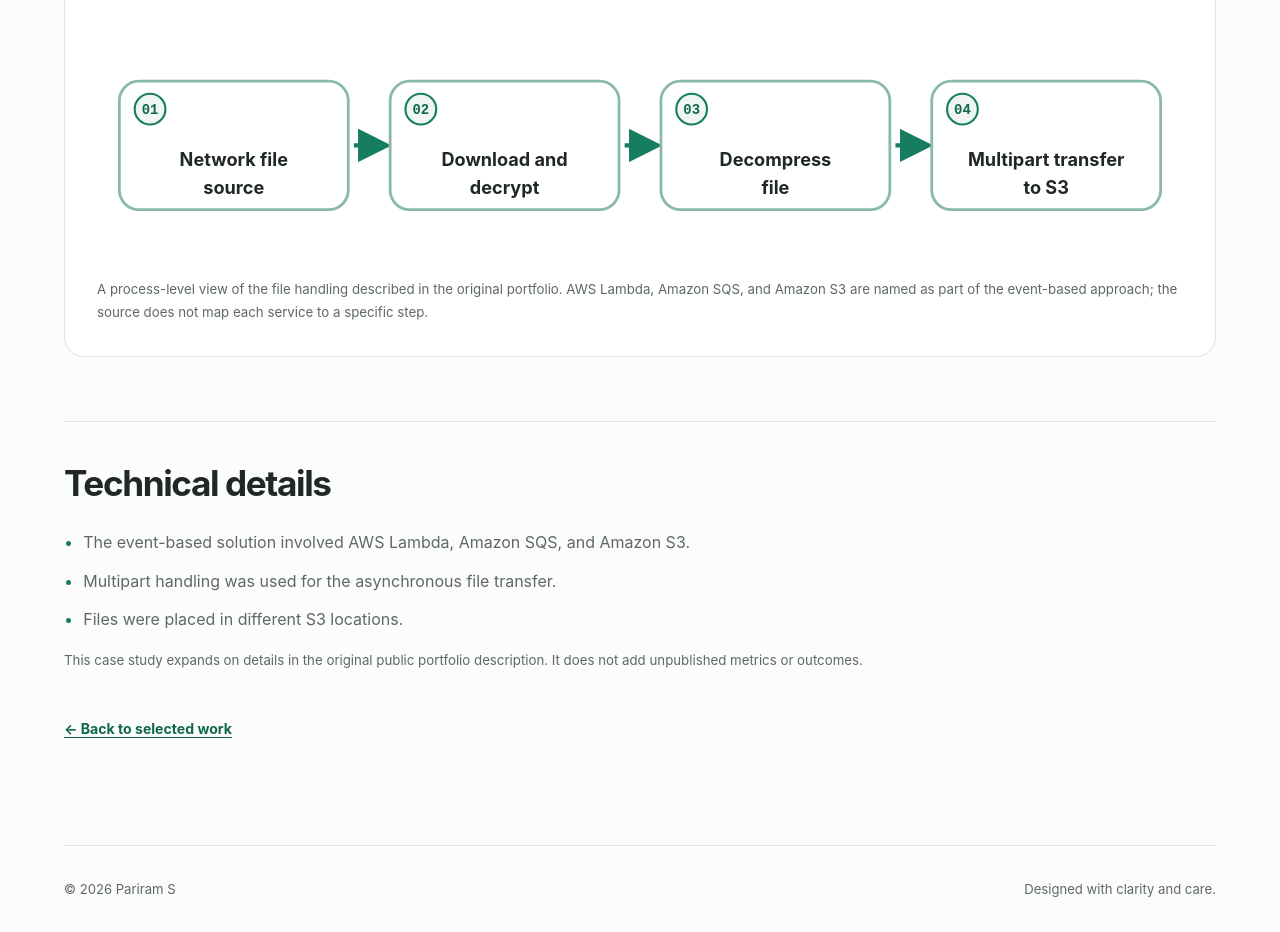
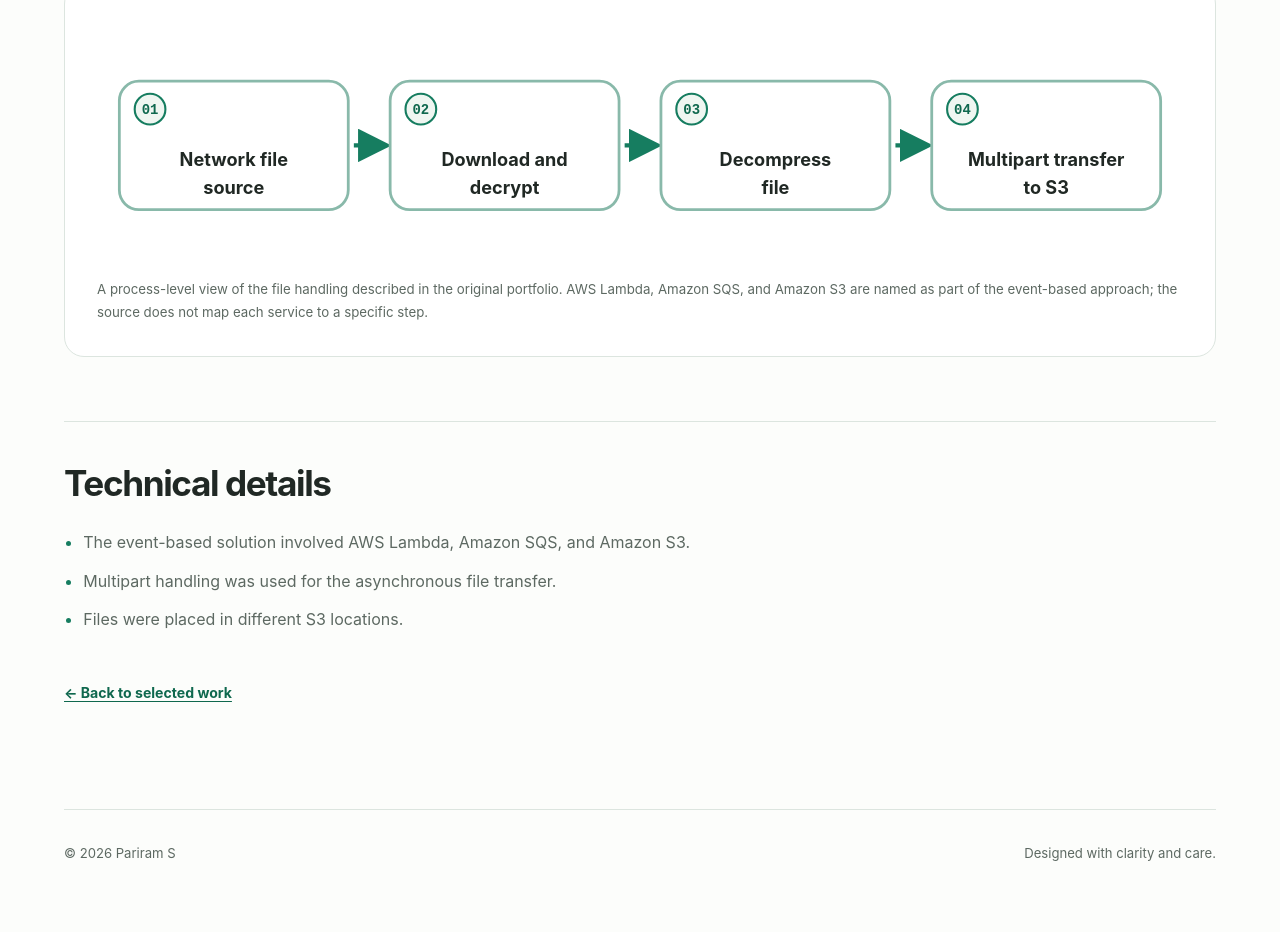
Before and after one commit to Pariram140/parirams-portfolio, an Astro site: page /parirams-portfolio/projects/asynchronous-file-processing in a window 1280 px wide. Shown: the part 2135-3067 px from the top of the page. After the commit the page ends 3031 px from the top, so only its background shows below. Built offline with nearby package versions, Linux system fonts and the light colour scheme; Astro itself is replaced by a stand-in of ours.

Commit message:
remove editorial disclaimer from case studies

```diff
--- a/src/pages/projects/[slug].astro
+++ b/src/pages/projects/[slug].astro
@@ -66,10 +66,6 @@ const homeUrl = `${import.meta.env.BASE_URL}#work`;
           <ul class="case-study-facts">
             {study.engineeringDetails.map((detail) => <li>{detail}</li>)}
           </ul>
-          <p class="case-study-source-note">
-            This case study expands on details in the original public portfolio description. It does
-            not add unpublished metrics or outcomes.
-          </p>
         </section>
       </div>
       <a class="case-study-back-link" href={homeUrl}>← Back to selected work</a>
--- a/src/styles/global.css
+++ b/src/styles/global.css
@@ -737,8 +737,7 @@ html[data-theme="dark"] .theme-icon-moon {
   fill: var(--color-accent);
 }
 
-.architecture-figure figcaption,
-.case-study-source-note {
+.architecture-figure figcaption {
   margin-top: 1rem;
   color: var(--color-muted);
   font-size: 0.83rem;
@@ -753,10 +752,6 @@ html[data-theme="dark"] .theme-icon-moon {
 
 .case-study-facts li::marker {
   color: var(--color-accent);
-}
-
-.case-study-source-note {
-  max-width: 48rem;
 }
 
 .case-study-back-link {
```
Also changed, not shown: e2e/portfolio.spec.ts (+1 -0 lines).
